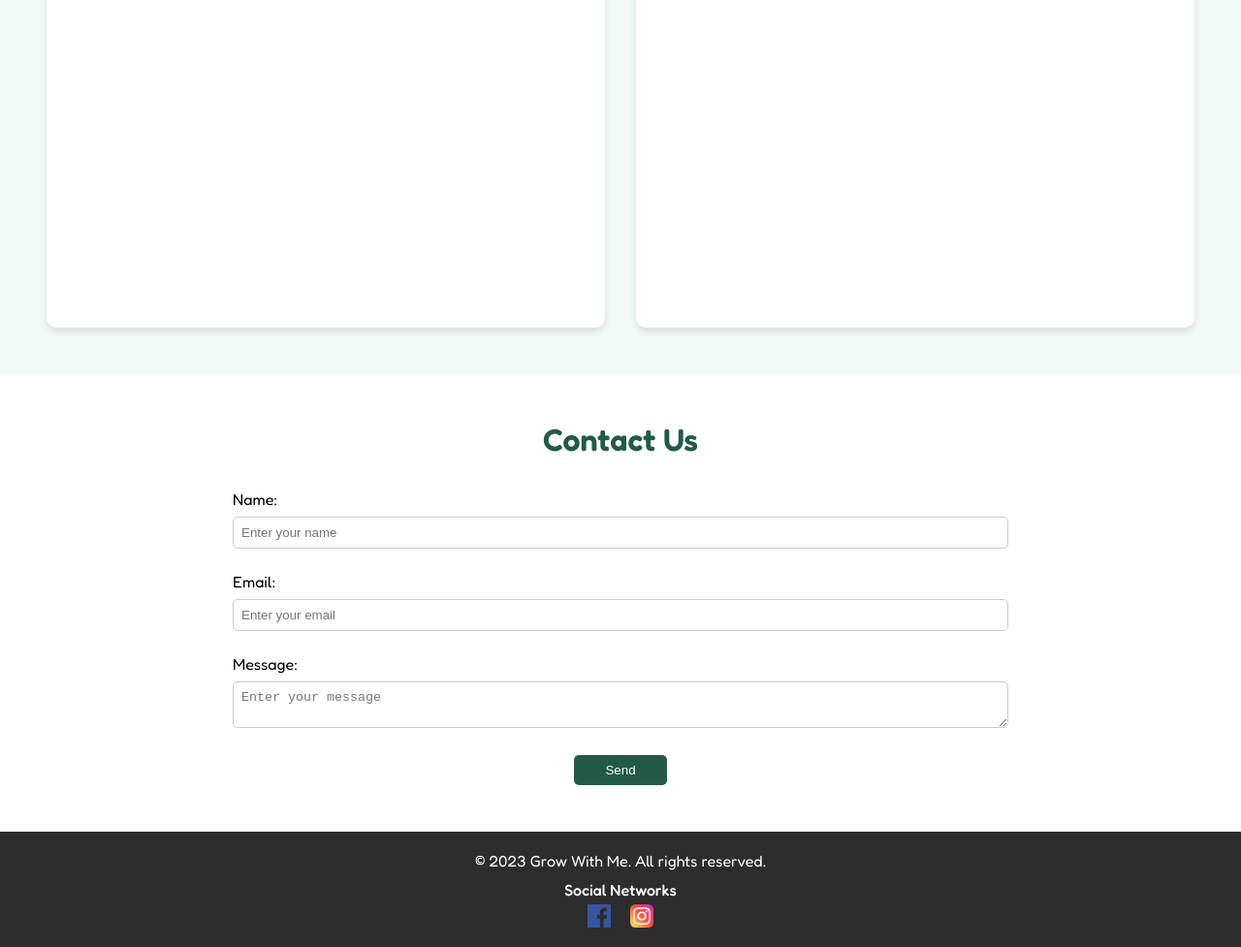
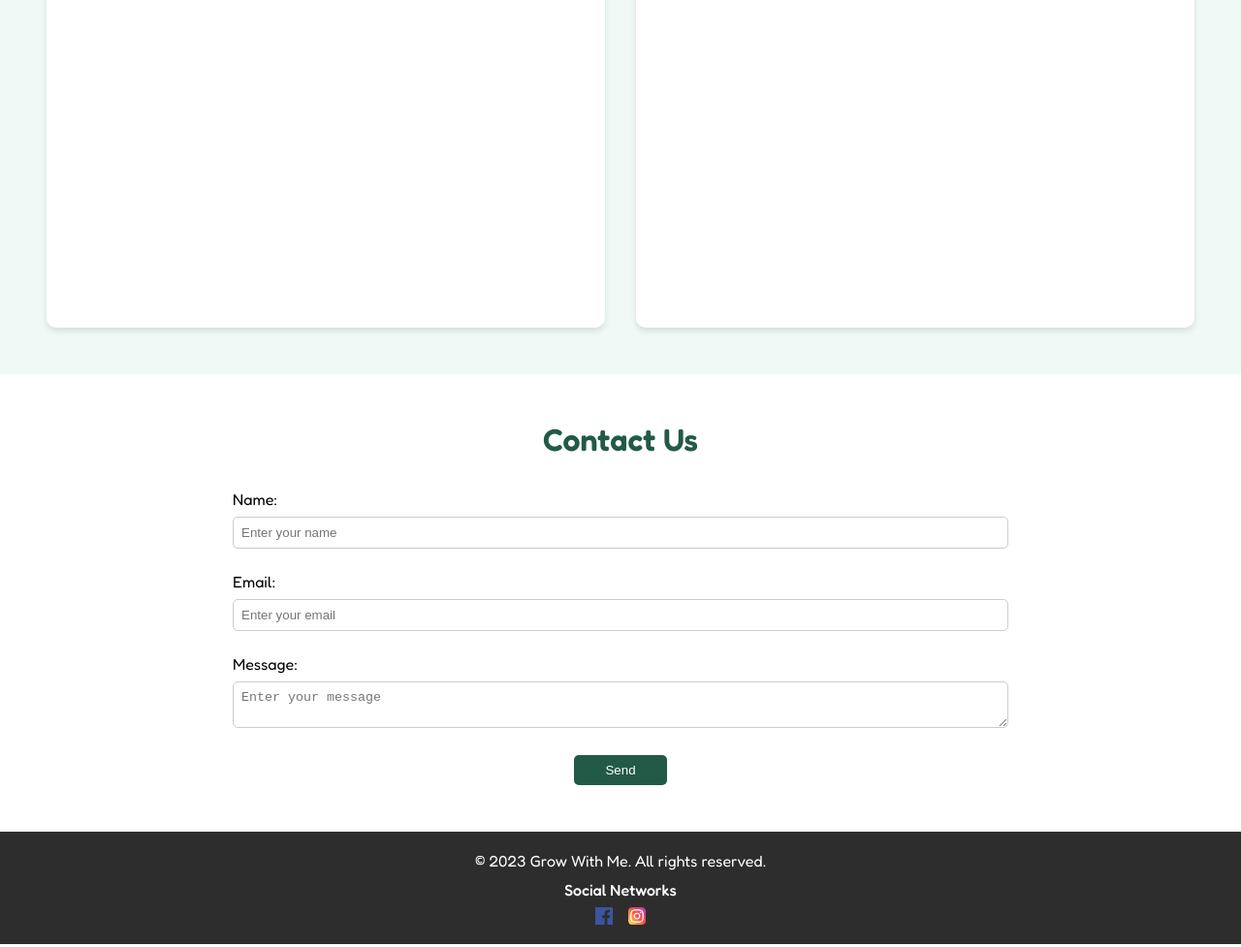
Before and after one commit to upc-2402-1ASI0572-2939-GrowWithMe/LandingPage-GrowWithMe, a plain HTML site: page index.html in a window 1280 px wide. Shown: the part 1873-2850 px from the top of the page at 97% size. Drawn offline with Linux system fonts and the light colour scheme.

Commit message:
fix: fix size of social icons.

```diff
--- a/styles.css
+++ b/styles.css
@@ -439,8 +439,9 @@ form button[type="submit"]:hover {
 }
 
 .social-icon {
-  width: 24px;
-  height: 24px;
-  margin: 0 8px;
+  width: 18px;
+  height: 18px;
+  margin: 0 6px;
   vertical-align: middle;
+  fill: #ffffff;
 }
```
Also changed, not shown: index.html (+1 -1 lines).
